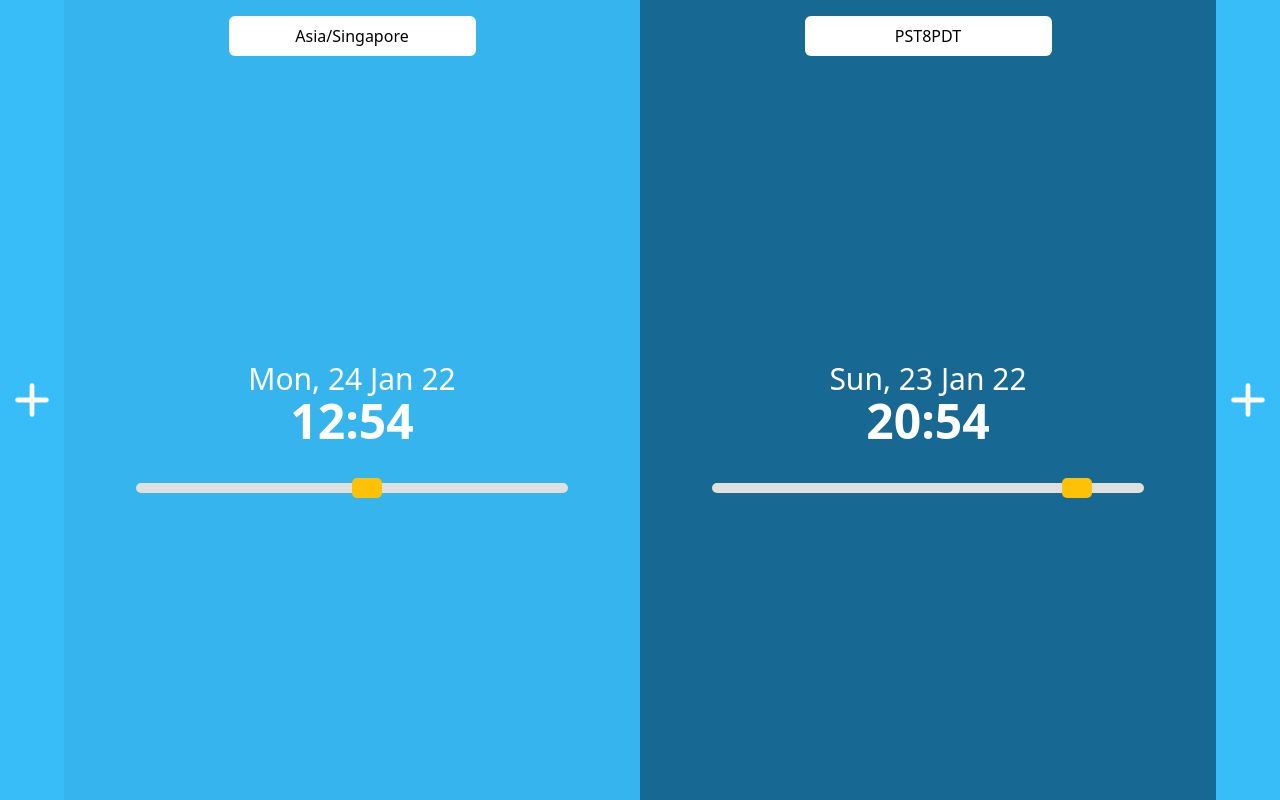
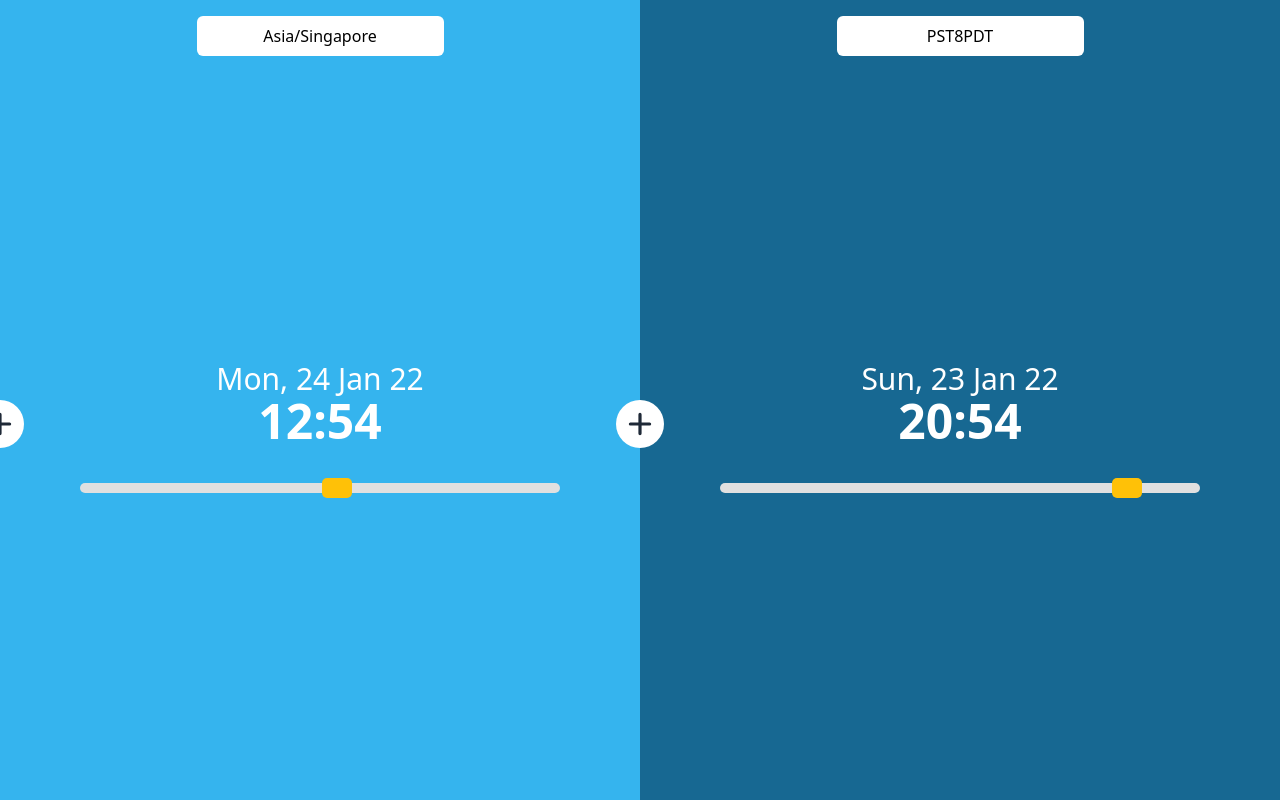
Before and after one commit to owenltm/timeConverter, a React (Create React App) app: page / in a window 1280 px wide. Built offline with nearby package versions, Linux system fonts and the light colour scheme.

Commit message:
add time button per input

```diff
--- a/src/components/time_converter/TimeConverter.js
+++ b/src/components/time_converter/TimeConverter.js
@@ -52,21 +52,11 @@ function TimeConverter(props) {
 
   return (
     <div className='flex h-screen'>
-      <div className='side-btn-container px-2 bg-sky-400 flex h-screen'>
-        <button onClick={() => handleAddTime(0)}>
-          <PlusIcon className="h-12 w-12 text-white"/>
-        </button>
-      </div>
       {
         times.map((time, index) =>
           <TimeInput key={index} index={index} timeValue={time.time} zoneValue={time.timezone} handleChange={handleChange} />
         )
       }
-      <div className='side-btn-container px-2 bg-sky-400 flex h-screen'>
-        <button onClick={() => handleAddTime(1)}>
-          <PlusIcon className="h-12 w-12 text-white"/>
-        </button>
-      </div>
     </div>
   );
 }
--- /dev/null
+++ b/src/components/time_converter/TimeInput.css
@@ -0,0 +1,3 @@
+.add-time-btn {
+  margin-left: -1.5rem;
+}
--- a/src/components/time_converter/TimeInput.js
+++ b/src/components/time_converter/TimeInput.js
@@ -1,7 +1,9 @@
 import React, { useEffect, useState } from 'react';
+import { PlusIcon } from '@heroicons/react/solid';
 import dayjs from 'dayjs';
 import utc from 'dayjs/plugin/utc';
 import timezone from 'dayjs/plugin/timezone';
+import './TimeInput.css';
 
 dayjs.extend(utc)
 dayjs.extend(timezone)
@@ -61,13 +63,19 @@ function TimeInput({index, timeValue, zoneValue, handleChange}) {
   }
 
   return (
-    <div className='flex-1 flex flex-col' style={{ backgroundColor: 'rgb(' + skyRGB[0] + ',' + skyRGB[1]+ ',' + skyRGB[2] + ')' }}>
+    <div className='flex-1'>
+      <div className='add-time-btn absolute inset-y-1/2'>
+        <button className='p-2 bg-white rounded-full' onClick={() => console.log("BRUH")}>
+          <PlusIcon className="h-8 w-8 text-gray-800"/>
+        </button>
+      </div>
+      <div className='flex flex-col h-full' style={{ backgroundColor: 'rgb(' + skyRGB[0] + ',' + skyRGB[1]+ ',' + skyRGB[2] + ')' }}>
         <div className='flex justify-center py-4'>
           <input className='p-2 rounded-md text-center' type='text' value={zoneValue} onChange={onZoneChange} />
         </div>
         <div className='flex-1 flex flex-col justify-evenly items-center text-white'>
           {/* <div className='bg-yellow-200 w-1/3 h-20'>
-          Icon
+            Sun/Moon Icon
           </div> */}
           <div className='w-3/4'>
             <div className='text-center mb-5'>
@@ -78,6 +86,7 @@ function TimeInput({index, timeValue, zoneValue, handleChange}) {
           </div>
         </div>
       </div>
+    </div>
   );
 }
 
```
Lines whose indentation alone changed are shown as unchanged.
